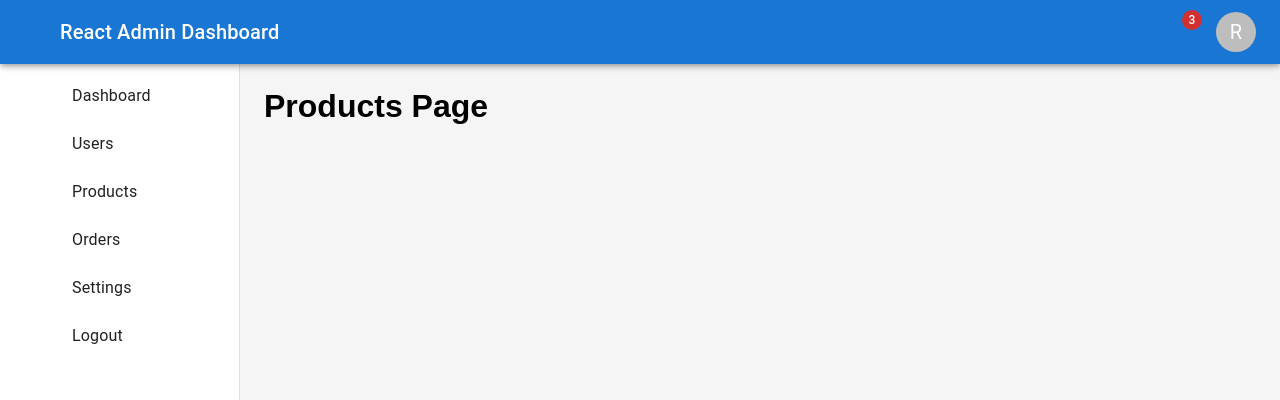
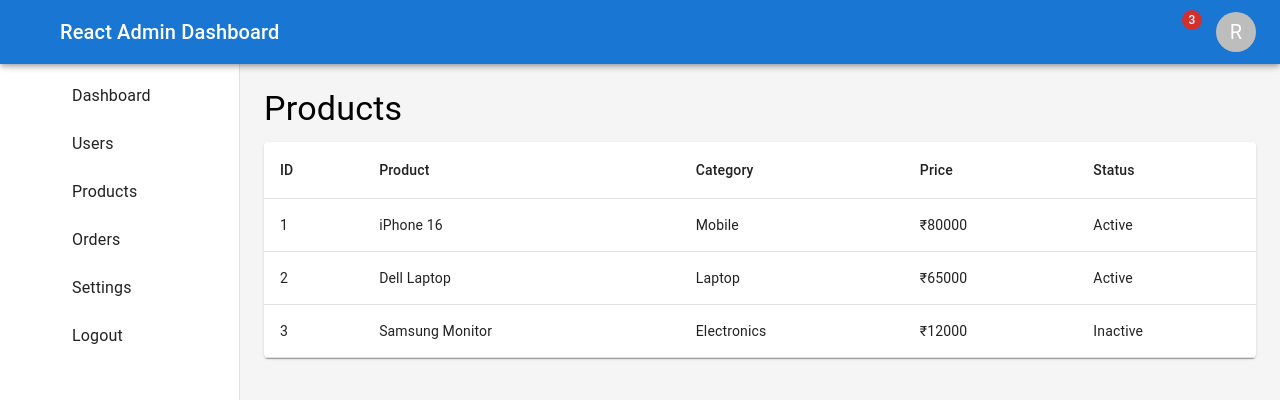
Before and after one commit to ravi27mca/react-mui-project, a React (Vite) app: page /products in a window 1280 px wide. Shown: the top 400 px of the page. Built offline with nearby package versions, Linux system fonts and the light colour scheme; some icons are missing.

Commit message:
code push

```diff
--- /dev/null
+++ b/src/components/products/ProductTable.jsx
@@ -0,0 +1,89 @@
+import {
+    Typography,
+    Paper,
+    Table,
+    TableHead,
+    TableRow,
+    TableCell,
+    TableBody,
+} from "@mui/material";
+
+const products = [
+    {
+        id: 1,
+        name: "iPhone 16",
+        category: "Mobile",
+        price: 80000,
+        status: "Active",
+    },
+    {
+        id: 2,
+        name: "Dell Laptop",
+        category: "Laptop",
+        price: 65000,
+        status: "Active",
+    },
+    {
+        id: 3,
+        name: "Samsung Monitor",
+        category: "Electronics",
+        price: 12000,
+        status: "Inactive",
+    },
+];
+
+function ProductTable() {
+    return (
+        <>
+            <Typography variant="h4" gutterBottom>
+                Products
+            </Typography>
+
+            <Paper>
+
+                <Table>
+
+                    <TableHead>
+
+                        <TableRow>
+
+                            <TableCell>ID</TableCell>
+                            <TableCell>Product</TableCell>
+                            <TableCell>Category</TableCell>
+                            <TableCell>Price</TableCell>
+                            <TableCell>Status</TableCell>
+
+                        </TableRow>
+
+                    </TableHead>
+
+                    <TableBody>
+
+                        {products.map((product) => (
+
+                            <TableRow key={product.id}>
+
+                                <TableCell>{product.id}</TableCell>
+
+                                <TableCell>{product.name}</TableCell>
+
+                                <TableCell>{product.category}</TableCell>
+
+                                <TableCell>₹{product.price}</TableCell>
+
+                                <TableCell>{product.status}</TableCell>
+
+                            </TableRow>
+
+                        ))}
+
+                    </TableBody>
+
+                </Table>
+
+            </Paper>
+        </>
+    );
+}
+
+export default ProductTable;
--- a/src/pages/Products.jsx
+++ b/src/pages/Products.jsx
@@ -1,7 +1,7 @@
+import ProductTable from "../components/products/ProductTable";
+
 function Products() {
-    return (
-        <h1>Products Page</h1>
-    );
+    return <ProductTable />;
 }
 
 export default Products;
```
Also changed, not shown: src/components/products/ProductDialog.jsx (added), src/components/products/ProductRow.jsx (added), src/components/products/ProductToolbar.jsx (added).
